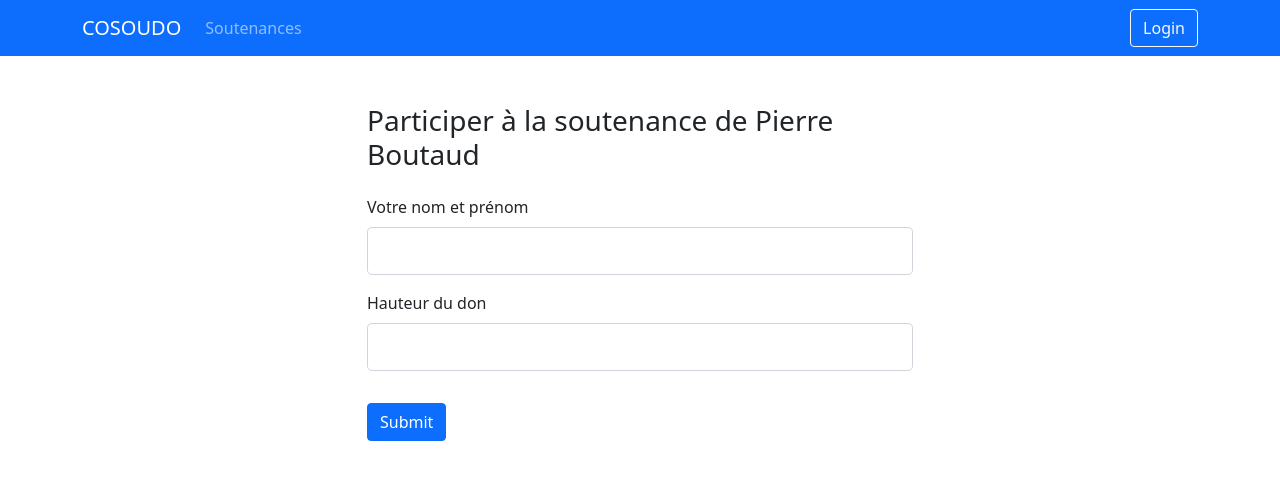
After one commit to romaindeseine/cosoudo, a Flask app: page /donation/1 in a window 1280 px wide. The commit adds this page. Shown: the top 480 px of the page. Run offline with Flask 2, Linux system fonts and the light colour scheme; some libraries are stand-ins or nearby versions.

Commit message:
ajout d'un form pour les dons

```diff
--- a/app/forms.py
+++ b/app/forms.py
@@ -0,0 +1,10 @@
+from flask_wtf import FlaskForm
+
+from wtforms import DecimalField, StringField, SubmitField
+from wtforms.validators import DataRequired
+
+
+class DonationForm(FlaskForm):
+    donateur = StringField('Votre nom et prénom', validators=[DataRequired()])
+    don = DecimalField('Hauteur du don', validators=[DataRequired()])
+    submit = SubmitField('Submit')
--- a/app/templates/base.html
+++ b/app/templates/base.html
@@ -8,6 +8,8 @@
     <!-- Bootstrap CSS -->
     <link href="https://cdn.jsdelivr.net/npm/bootstrap@5.0.0-beta1/dist/css/bootstrap.min.css" rel="stylesheet" integrity="sha384-giJF6kkoqNQ00vy+HMDP7azOuL0xtbfIcaT9wjKHr8RbDVddVHyTfAAsrekwKmP1" crossorigin="anonymous">
 
+    <!-- Personal CSS -->
+    <link rel="stylesheet" type="text/css" href="{{ url_for('static', filename='main.css') }}">
     <title>Cosoudo</title>
   </head>
   <body>
@@ -35,7 +37,9 @@
     </nav>
 
     <main class="container">
-      {% block content %}{% endblock %}
+      <div class="row">
+        {% block content %}{% endblock %}
+      </div>
     </main>
 
     <!-- Separate Popper and Bootstrap JS -->
--- /dev/null
+++ b/app/templates/donation.html
@@ -0,0 +1,46 @@
+{% extends "base.html" %}
+
+{% block content %}
+  <div class="col-3"></div>
+  <div class="col-6">
+    <form method="POST">
+      {{ form.hidden_tag() }}
+
+      <h3 class="mb-4">Participer à la soutenance de {{ soutenance }}</h3>
+      <fieldset class="mb-3">
+        <div class="mb-3">
+          {{ form.donateur.label(class="form-label") }}
+          {% if form.donateur.errors %}
+            {{ form.donateur(class="form-control is-invalid") }}
+            <div class="invalid-feedback">
+              {% for error in form.donateur.errors %}
+                <span>{{ error }}</span>
+              {% endfor %}
+            </div>
+          {% else %}
+            {{ form.donateur(class="form-control form-control-lg") }}
+          {% endif %}
+        </div>
+
+        <div class="mb-3">
+          {{ form.don.label(class="form-label") }}
+          {% if form.don.errors %}
+            {{ form.don(class="form-control is-invalid") }}
+            <div class="invalid-feedback">
+              {% for error in form.don.errors %}
+                <span>{{ error }}</span>
+              {% endfor %}
+            </div>
+          {% else %}
+            {{ form.don(class="form-control form-control-lg") }}
+          {% endif %}
+        </div>
+      </fieldset>
+
+      <div class="mb-3">
+        {{ form.submit(class="btn btn-primary") }}
+      </div>
+    </form>
+  </div>
+  <div class="col-3"></div>
+{% endblock %}
--- a/app/templates/home.html
+++ b/app/templates/home.html
@@ -1,8 +1,6 @@
 {% extends "base.html" %}
 
 {% block content %}
-  <div class="container">
-    <div class="row">
   <div class="col-8">
     <h3 class="mb-3">Qu'est ce que la Cosoudo ?</h3>
     <p>
@@ -26,10 +24,8 @@
     <h3 class="mb-3">Prochaines soutenances</h3>
     <div class="list-group">
       {% for soutenance in soutenances %}
-            <a href="#" class="list-group-item list-group-item-action">{{ soutenance }}</a>
+        <a href="{{ url_for('main.donation', id=soutenance) }}" class="list-group-item list-group-item-action">{{ soutenance }}</a>
       {% endfor %}
     </div>
   </div>
-    </div>
-  </div>
 {% endblock %}
--- a/app/views.py
+++ b/app/views.py
@@ -1,4 +1,6 @@
 from flask import Blueprint, render_template
+
+from .forms import DonationForm
 
 main = Blueprint('main', __name__)
 
@@ -14,6 +16,10 @@ def home():
     return render_template('home.html', soutenances=soutenances), 200
 
 
-@main.route('/donation/<slug>', methods=['GET', 'POST'])
-def donation(slug):
-    return render_template('donation.html'), 200
+@main.route('/donation/<id>', methods=['GET', 'POST'])
+def donation(id):
+    form = DonationForm()
+    if form.validate_on_submit():
+        don = form.don.data
+        print(don)
+    return render_template('donation.html', form=form, soutenance='Pierre Boutaud'), 200
--- a/requirements/base.txt
+++ b/requirements/base.txt
@@ -3,4 +3,5 @@ flask-bcrypt
 flask-login
 flask-moment
 flask-sqlalchemy
+flask-wtf
 python-dotenv
```
Lines whose indentation alone changed are shown as unchanged.
